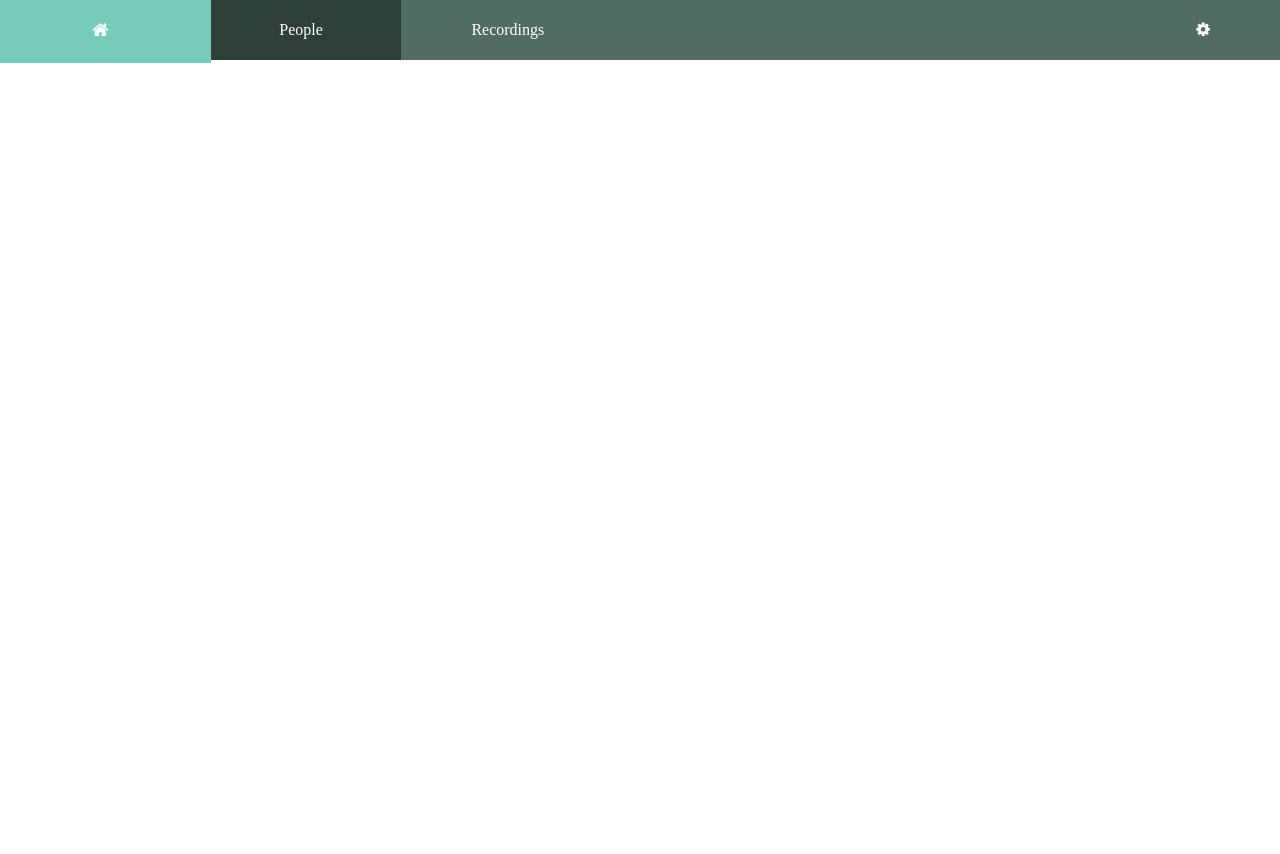
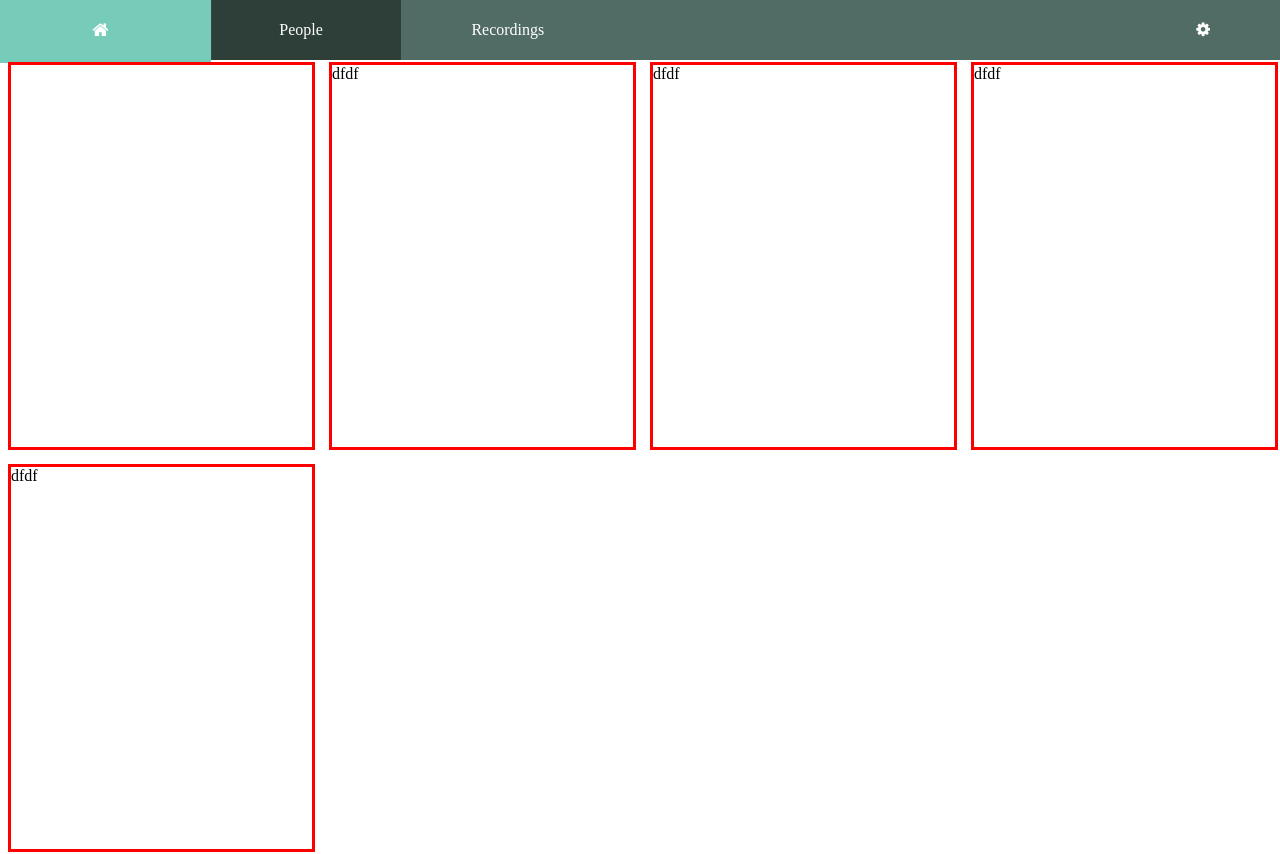
Before and after one commit to nmautz/Hackathon2022, a website: page docs/people.html in a window 1280 px wide. Before the commit the page ends 800 px from the top, so only its background shows below. Drawn offline with Linux system fonts and the light colour scheme.

Commit message:
working on grid

```diff
--- a/docs/css/people.css
+++ b/docs/css/people.css
@@ -1,8 +1,22 @@
-.people-container {
-
+#people-container {
+    display: grid;
+    grid-template-columns: 1fr 1fr 1fr 1fr;
+    height: 100%;
+    width: 100%;
+    row-gap: 20px;
+    column-gap: 20px;
+    justify-content: space-around;
 }
 
 .person-card{
-    padding: 10px 14px;
-    background-color: red;
+    position: relative;
+    border: solid red;
+    height: 100%;
+    width: 100%;
+    transition: all 200ms;
+    /* background-color: red; */
 }
+
+.person-card:hover{
+    scale: 1.015;
+}
--- a/docs/people.html
+++ b/docs/people.html
@@ -1,6 +1,8 @@
 <html>
     <link rel="stylesheet" href="https://cdnjs.cloudflare.com/ajax/libs/font-awesome/4.7.0/css/font-awesome.min.css">
     <link rel="stylesheet" href="css/navigation_bar.css">
+    <link rel="stylesheet" href="css/people.css">
+
 
     <body>
         <div id="menu_bar" class="navigation-bar">
@@ -10,5 +12,19 @@
             <a href="settings.html" class="nav-item right" style="flex: 0.1; margin-left:40%;"><i class="fa fa-gear"></i></a>
         </div>
         <br><br><br>
+        <div id="people-container">
+            <div class="person-card">
+
+            </div>
+
+            <div class="person-card">dfdf</div>
+
+            <div class="person-card">dfdf</div>
+
+            <div class="person-card">dfdf</div>
+
+            <div class="person-card">dfdf</div>
+
+        </div>
     </body>
 </html>
```
